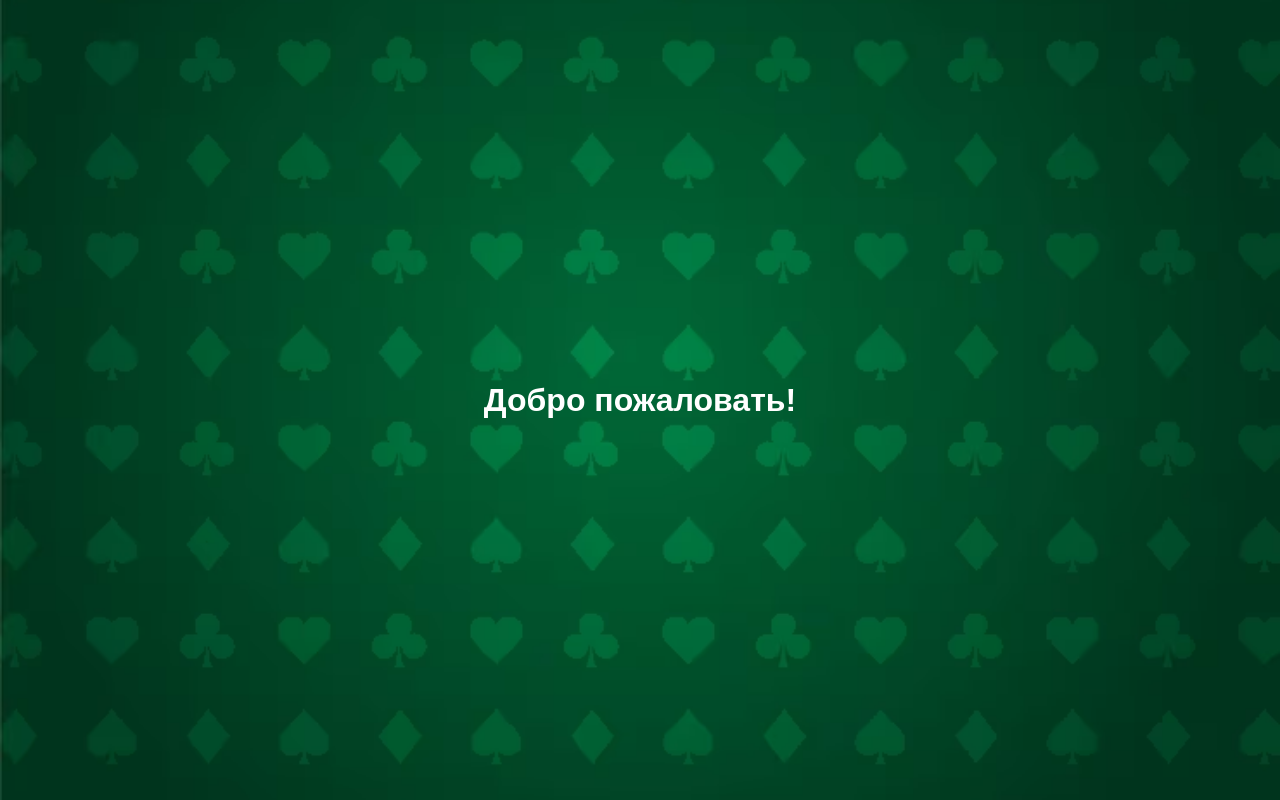
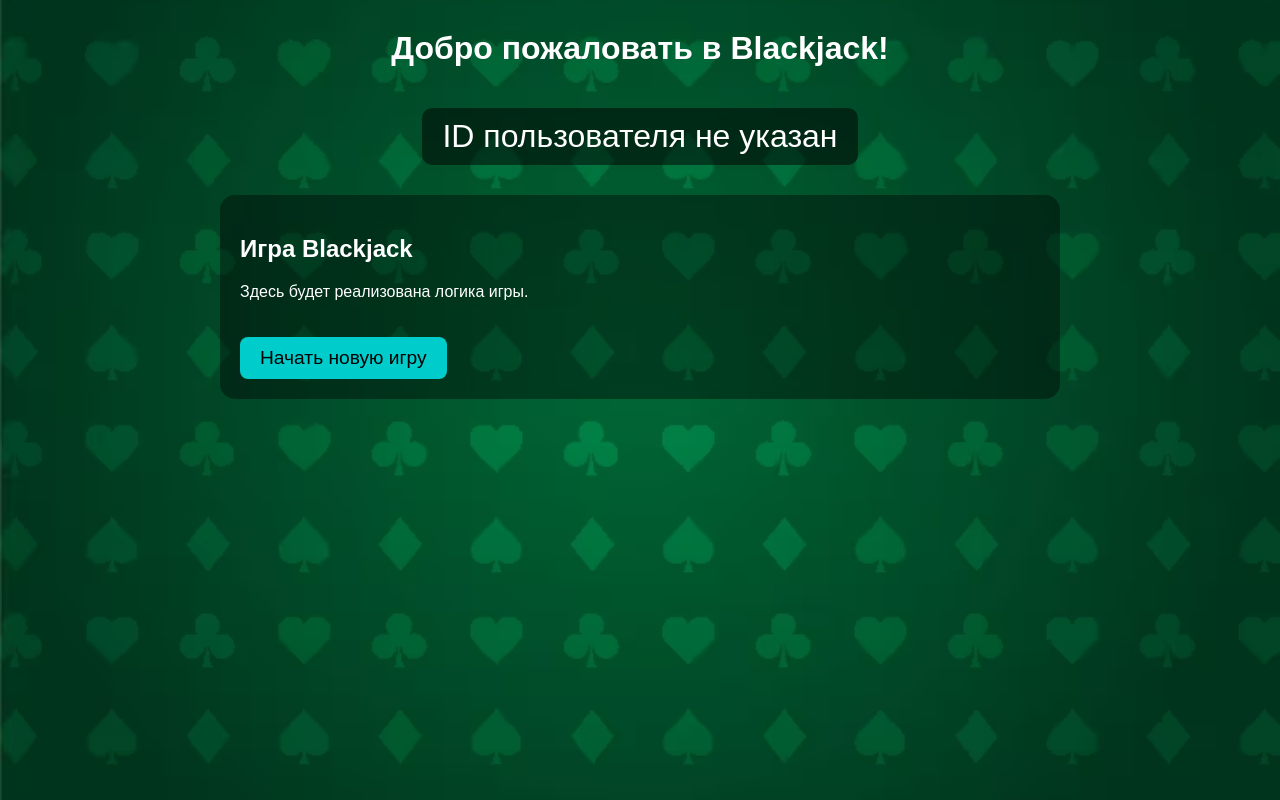
Before and after one commit to SaweNap/fgdngkdfgndkgjdgjdgblackjack, a plain HTML site: page index.html in a window 1280 px wide. Drawn offline with Linux system fonts and the light colour scheme.

Commit message:
Update index.html

```diff
--- a/index.html
+++ b/index.html
@@ -3,7 +3,7 @@
 <head>
 <meta charset="UTF-8" />
 <meta name="viewport" content="width=device-width, initial-scale=1.0" />
-<title>Запрещённый сайт</title>
+<title>Black Jack</title>
 <style>
   body {
     margin: 0;
@@ -15,8 +15,45 @@
     font-family: Arial, sans-serif;
     color: white;
     display: flex;
-    justify-content: center;
+    flex-direction: column;
     align-items: center;
+    justify-content: flex-start;
+  }
+  #balance {
+    font-size: 2em;
+    margin-top: 20px;
+    padding: 10px 20px;
+    background-color: rgba(0,0,0,0.5);
+    border-radius: 10px;
+    max-width: 90%;
+    text-align: center;
+  }
+  h1 {
+    margin-top: 30px;
+  }
+  /* Основной контейнер игры */
+  #gameContainer {
+    margin-top: 30px;
+    width: 90%;
+    max-width: 800px;
+    padding: 20px;
+    background: rgba(0,0,0,0.4);
+    border-radius: 15px;
+  }
+  /* Пример — кнопка для начала игры или других действий */
+  button {
+    padding: 10px 20px;
+    font-size: 1.2em;
+    margin-top: 20px;
+    border: none;
+    border-radius: 8px;
+    cursor: pointer;
+    background-color: #00cccc;
+    color: #000;
+    transition: background-color 0.3s;
+  }
+  button:hover {
+    background-color: #009999;
   }
 </style>
 <script>
@@ -26,9 +63,58 @@
       e.preventDefault();
     }
   }, { passive: false });
+
+  // Получение параметра URL
+  function getUrlParam(param) {
+    const params = new URLSearchParams(window.location.search);
+    return params.get(param);
+  }
+
+  // Загрузка и отображение баланса
+  window.onload = function() {
+    const userId = getUrlParam('id');
+    const balanceDiv = document.getElementById('balance');
+    if (userId) {
+      fetch('https://raw.githubusercontent.com/SaweNap/dfjghdfifgJSON/main/users.json')
+        .then(res => res.ok ? res.json() : Promise.reject())
+        .then(users => {
+          const user = users.find(u => u.id.toString() === userId.toString());
+          if (user) {
+            balanceDiv.textContent = `Ваш баланс: ${user.balance} ₽`;
+          } else {
+            balanceDiv.textContent = 'Пользователь не найден';
+          }
+        })
+        .catch(() => {
+          balanceDiv.textContent = 'Ошибка загрузки данных';
+        });
+    } else {
+      balanceDiv.textContent = 'ID пользователя не указан';
+    }
+  };
+
+  // Тут ты можешь вставить свою логику для игры
+  // Например, обработка карточной игры, ставки и т.п.
 </script>
 </head>
 <body>
-<h1>Добро пожаловать!</h1>
+
+<h1>Добро пожаловать в Blackjack!</h1>
+<div id="balance">Загрузка баланса...</div>
+
+<div id="gameContainer">
+  <h2>Игра Blackjack</h2>
+  <!-- Здесь можно вставить игру, например, карточки, ставки, кнопки -->
+  <p>Здесь будет реализована логика игры.</p>
+  <button id="startGame">Начать новую игру</button>
+</div>
+
+<script>
+  // Пример обработки кнопки "Начать игру"
+  document.getElementById('startGame').onclick = function() {
+    alert('Функционал запуска игры еще разрабатывается.');
+  };
+</script>
+
 </body>
 </html>
```
